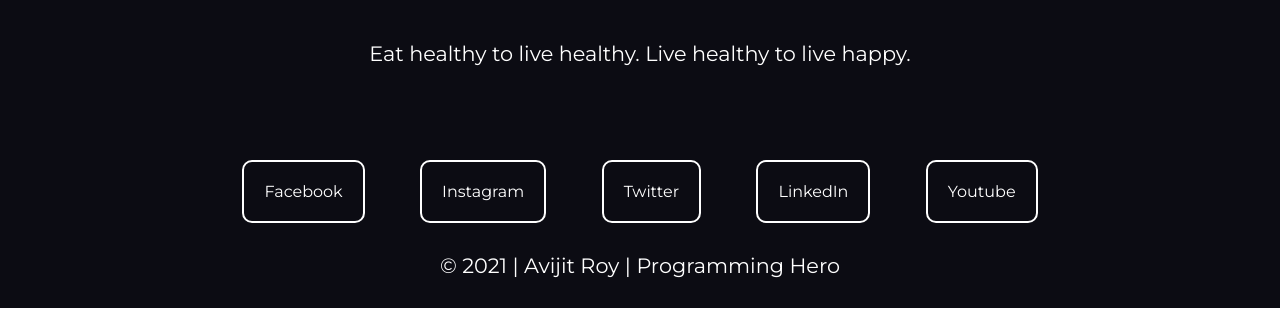
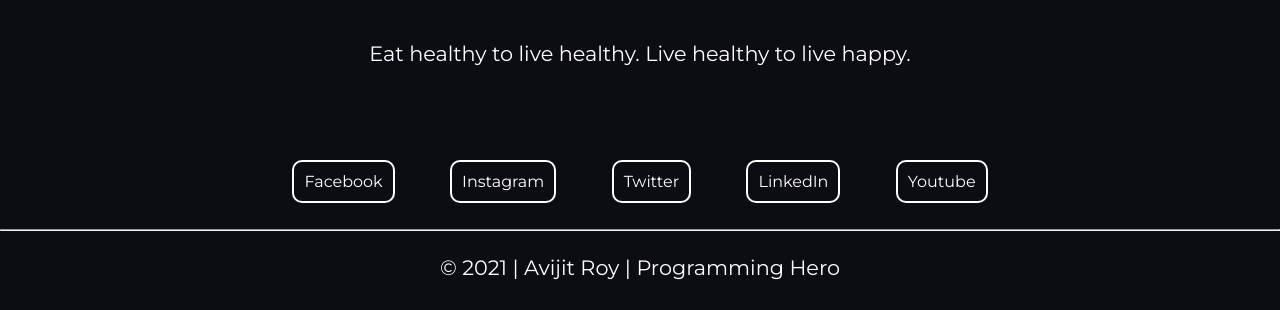
Before and after one commit to ankan-782/food-network, a plain HTML site: page index.html in a window 1280 px wide. Shown: the part 5920-6230 px from the top of the page. Drawn offline with Linux system fonts and the light colour scheme.

Commit message:
At last done

```diff
--- a/index.html
+++ b/index.html
@@ -160,12 +160,13 @@
         <h2 class="text-formating-for-footers"><span class="span-orange-color">FOOD</span> NETWORK</h2>
         <p class="text-formating-for-footers">Eat healthy to live healthy. Live healthy to live happy.</p>
         <ul>
-            <li><a href="" target="_blank">Facebook</a></li>
-            <li><a href="" target="_blank">Instagram</a></li>
-            <li><a href="" target="_blank">Twitter</a></li>
-            <li><a href="" target="_blank">LinkedIn</a></li>
-            <li><a href="" target="_blank">Youtube</a></li>
+            <li><a href="https://www.facebook.com/ankan.roy.50999/" target="_blank">Facebook</a></li>
+            <li><a href="https://www.instagram.com/ankan_782/" target="_blank">Instagram</a></li>
+            <li><a href="https://twitter.com/AvijitAnkan" target="_blank">Twitter</a></li>
+            <li><a href="https://www.linkedin.com/in/avijit-roy-b6428b174/" target="_blank">LinkedIn</a></li>
+            <li><a href="https://www.youtube.com/channel/UC8hID4yiKrQU3x96phVrqVg" target="_blank">Youtube</a></li>
         </ul>
+        <hr>
         <p class="text-formating-for-footers">© 2021 | Avijit Roy | Programming Hero</p>
     </footer>
     <!--food footer section-->
--- a/style.css
+++ b/style.css
@@ -252,7 +252,7 @@ ul li {
     margin: 0 2%;
     border: 2px solid white;
     border-radius: 10px;
-    padding: 20px;
+    padding: 10px;
     display: inline-block;
 }
 ul a {
```
